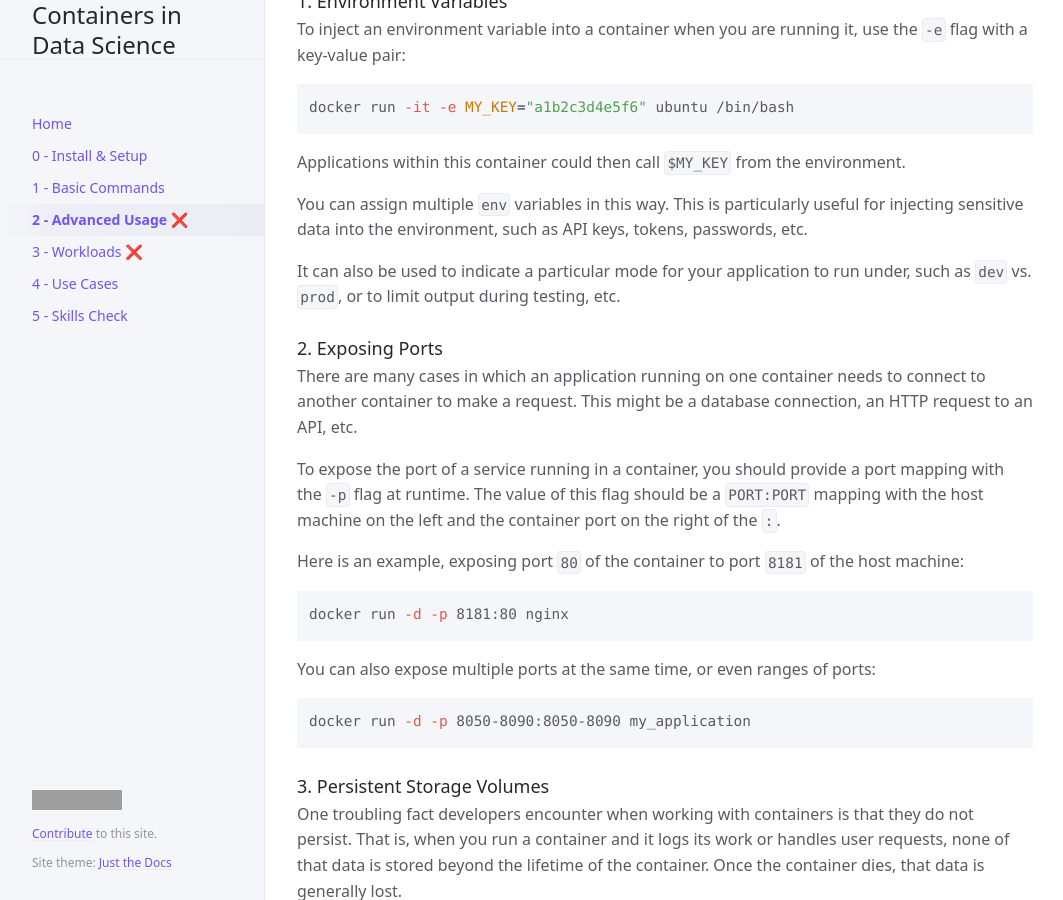
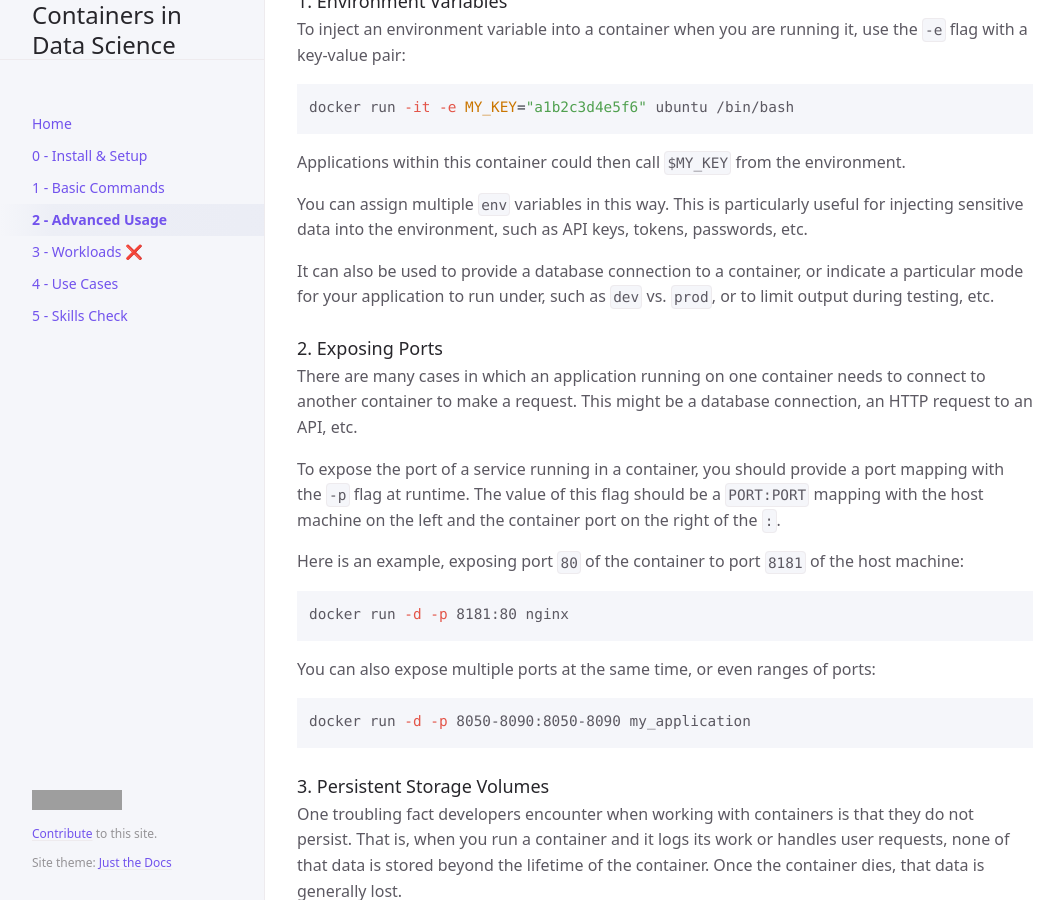
Before and after one commit to UVADS/container-basics, a Jekyll site: the page built from docs/advanced-commands.md, in a window 1280 px wide and 900 px high, scrolled down 695 px. Shown: the whole window, without its empty margins (107-1170 px from the left). Built offline with Jekyll 4.4.1, drawn with Linux system fonts in a browser that asks for light colours; cached includes are drawn as plain includes; grey boxes are pictures that could not be loaded.

```diff
--- a/docs/advanced-commands.md
+++ b/docs/advanced-commands.md
@@ -1,6 +1,6 @@
 ---
 layout: default
-title: 2 - Advanced Usage ❌
+title: 2 - Advanced Usage
 nav_order: 4
 toc: true
 last_modified_date: "2025-06-12 02:13AM"
@@ -38,7 +38,7 @@ Applications within this container could then call `$MY_KEY` from the environmen
 
 You can assign multiple `env` variables in this way. This is particularly useful for injecting sensitive data into the environment, such as API keys, tokens, passwords, etc.
 
-It can also be used to indicate a particular mode for your application to run under, such as `dev` vs. `prod`, or to limit output during testing, etc.
+It can also be used to provide a database connection to a container, or indicate a particular mode for your application to run under, such as `dev` vs. `prod`, or to limit output during testing, etc.
 
 ### 2. Exposing Ports
 
```
